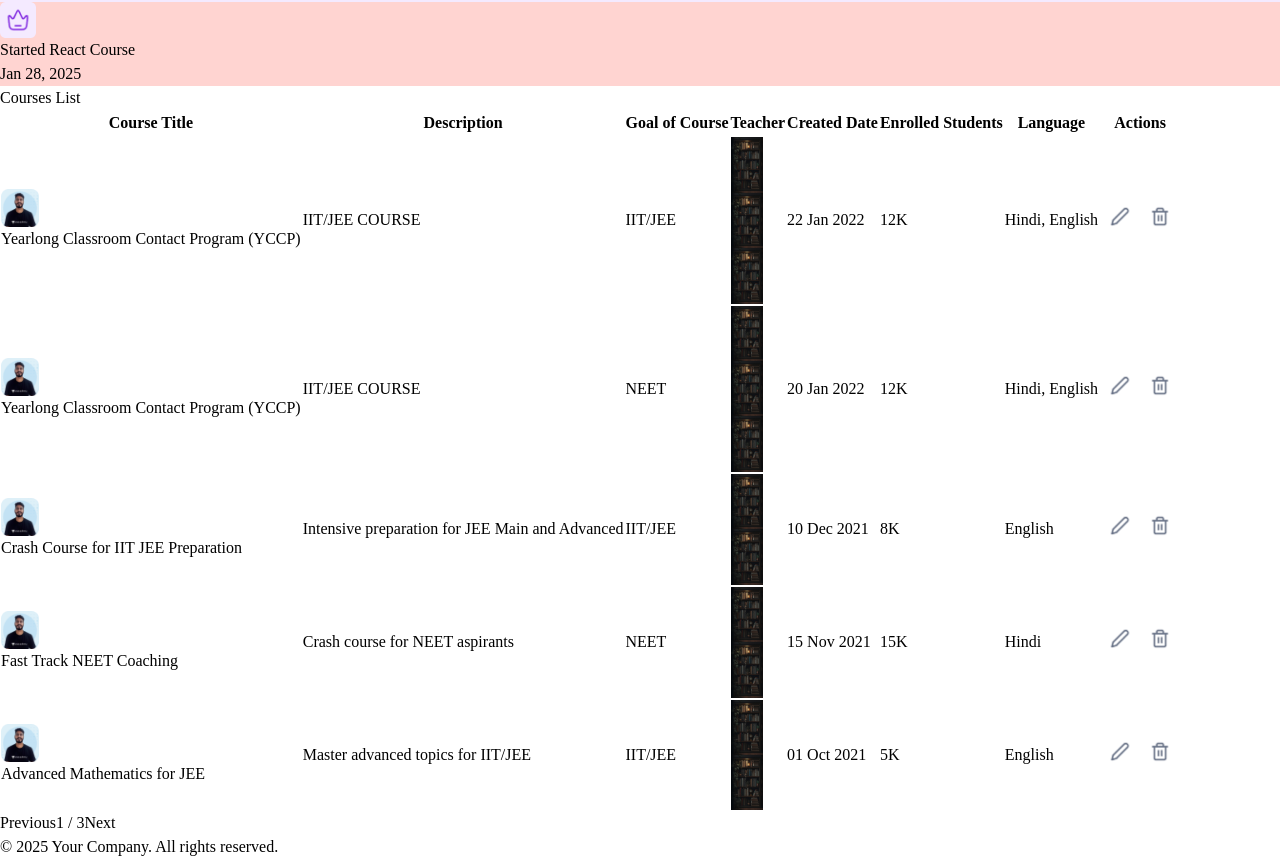
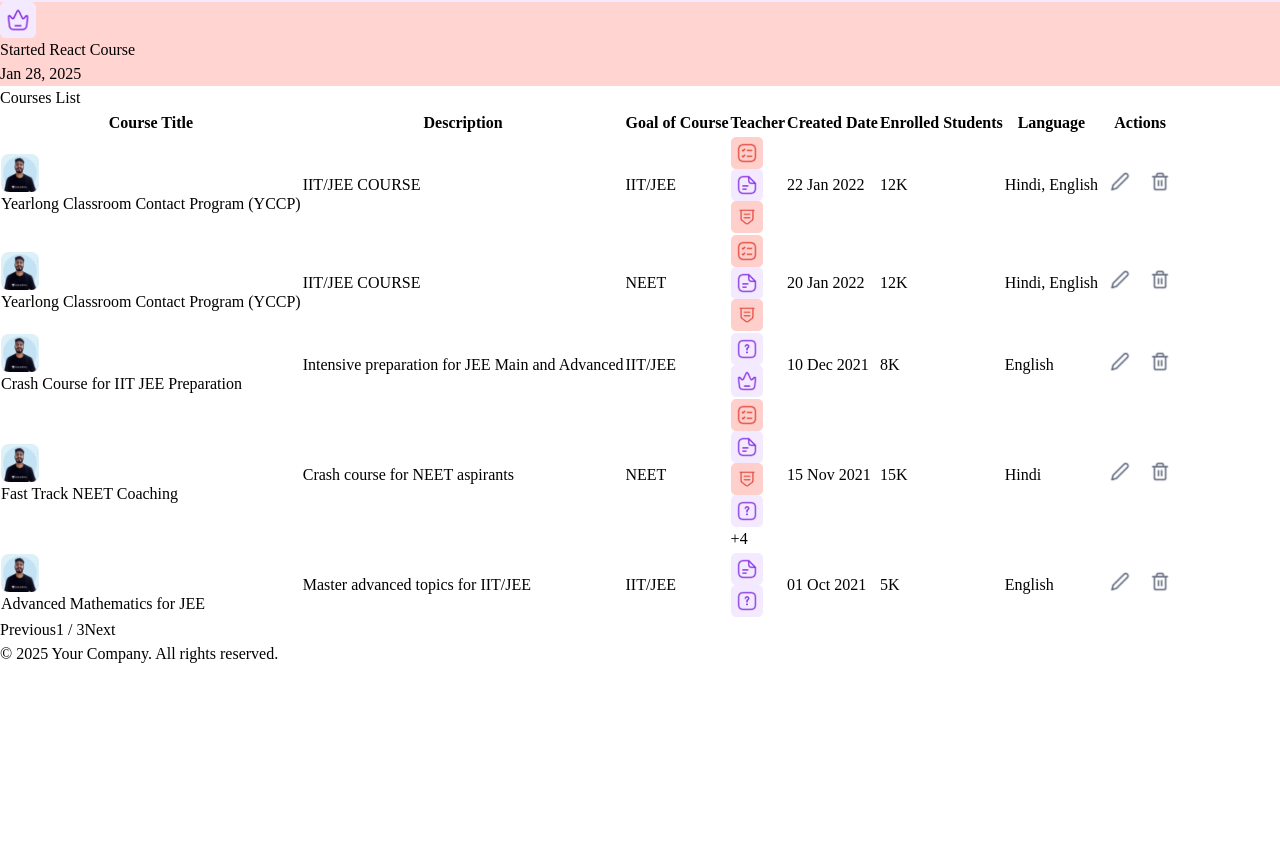
Before and after one commit to Tanmaydeep-Singh/Dashboard, a Next.js app: page / in a window 1280 px wide. Shown: the part 1921-2780 px from the top of the page. After the commit the page ends 2587 px from the top, so only its background shows below. Built offline with nearby package versions, Linux system fonts and the light colour scheme.

Commit message:
dev: added Avatar goup with cunter

```diff
--- /dev/null
+++ b/src/components/Dashboard/CourcesTable/AvatarGroup/index.tsx
@@ -0,0 +1,34 @@
+import React from "react";
+import Image from "next/image";
+
+interface UserAvatarGroupProps {
+  users: string[];
+  maxVisible?: number;
+}
+
+const UserAvatarGroup = ({ users, maxVisible = 4 } : UserAvatarGroupProps) => {
+  const visibleUsers = users.slice(0, maxVisible);
+  const extraCount = users.length - maxVisible;
+
+  return (
+    <div className="flex items-center -space-x-2">
+      {visibleUsers.map((user, index) => (
+        <Image
+          key={index}
+          src={user}
+          width={32}
+          height={32}
+          alt="User Avatar"
+          className="w-8 h-8 rounded-full border-2 border-white shadow-md"
+        />
+      ))}
+      {extraCount > 0 && (
+        <div className="w-8 h-8 flex items-center justify-center bg-gray-300 text-xs font-medium text-gray-700 rounded-full border-2 border-white">
+          +{extraCount}
+        </div>
+      )}
+    </div>
+  );
+};
+
+export default UserAvatarGroup;
--- a/src/components/Dashboard/CourcesTable/courses.json
+++ b/src/components/Dashboard/CourcesTable/courses.json
@@ -3,7 +3,7 @@
     "title": "Yearlong Classroom Contact Program (YCCP)",
     "description": "IIT/JEE COURSE",
     "goal": "IIT/JEE",
-    "teachers": ["/teacher1.jpg", "/teacher2.jpg", "/teacher3.jpg"],
+    "teachers": ["/icons/1.png", "/icons/2.png", "/icons/3.png"],
     "createdDate": "22 Jan 2022",
     "enrolled": "12K",
     "language": "Hindi, English"
@@ -12,7 +12,7 @@
     "title": "Yearlong Classroom Contact Program (YCCP)",
     "description": "IIT/JEE COURSE",
     "goal": "NEET",
-    "teachers": ["/teacher1.jpg", "/teacher2.jpg", "/teacher3.jpg"],
+    "teachers": ["/icons/1.png", "/icons/2.png", "/icons/3.png"],
     "createdDate": "20 Jan 2022",
     "enrolled": "12K",
     "language": "Hindi, English"
@@ -21,7 +21,7 @@
     "title": "Crash Course for IIT JEE Preparation",
     "description": "Intensive preparation for JEE Main and Advanced",
     "goal": "IIT/JEE",
-    "teachers": ["/teacher4.jpg", "/teacher5.jpg"],
+    "teachers": ["/icons/4.png", "/icons/5.png"],
     "createdDate": "10 Dec 2021",
     "enrolled": "8K",
     "language": "English"
@@ -30,7 +30,7 @@
     "title": "Fast Track NEET Coaching",
     "description": "Crash course for NEET aspirants",
     "goal": "NEET",
-    "teachers": ["/teacher3.jpg", "/teacher6.jpg"],
+    "teachers": ["/icons/1.png","/icons/2.png","/icons/3.png", "/icons/4.png","/icons/5.png","/icons/1.png","/icons/2.png","/icons/3.png"],
     "createdDate": "15 Nov 2021",
     "enrolled": "15K",
     "language": "Hindi"
@@ -39,7 +39,7 @@
     "title": "Advanced Mathematics for JEE",
     "description": "Master advanced topics for IIT/JEE",
     "goal": "IIT/JEE",
-    "teachers": ["/teacher2.jpg", "/teacher4.jpg"],
+    "teachers": ["/icons/2.png", "/icons/4.png"],
     "createdDate": "01 Oct 2021",
     "enrolled": "5K",
     "language": "English"
@@ -48,7 +48,7 @@
     "title": "NEET Preparation for Biology",
     "description": "Deep dive into NEET Biology syllabus",
     "goal": "NEET",
-    "teachers": ["/teacher6.jpg", "/teacher7.jpg"],
+    "teachers": ["/icons/1.png", "/icons/2.png"],
     "createdDate": "22 Dec 2021",
     "enrolled": "9K",
     "language": "Hindi, English"
@@ -57,7 +57,7 @@
     "title": "JEE Physics Mastery",
     "description": "In-depth physics concepts for JEE aspirants",
     "goal": "IIT/JEE",
-    "teachers": ["/teacher8.jpg", "/teacher2.jpg"],
+    "teachers": ["/icons/3.png", "/icons/2.png"],
     "createdDate": "5 Jan 2022",
     "enrolled": "7K",
     "language": "English"
@@ -66,7 +66,7 @@
     "title": "Target NEET: Chemistry Focus",
     "description": "Comprehensive NEET chemistry coaching",
     "goal": "NEET",
-    "teachers": ["/teacher9.jpg", "/teacher5.jpg"],
+    "teachers": ["/icons/4.png", "/icons/5.png"],
     "createdDate": "18 Nov 2021",
     "enrolled": "13K",
     "language": "Hindi"
@@ -75,7 +75,7 @@
     "title": "Crash Course for Class 12 Students",
     "description": "Fast-paced revision for Class 12 exams",
     "goal": "Class 12",
-    "teachers": ["/teacher10.jpg", "/teacher11.jpg"],
+    "teachers": ["/icons/5.png", "/icons/1.png"],
     "createdDate": "2 Dec 2021",
     "enrolled": "11K",
     "language": "Hindi, English"
@@ -84,7 +84,7 @@
     "title": "Foundation Program for JEE",
     "description": "Build strong fundamentals for JEE preparation",
     "goal": "IIT/JEE",
-    "teachers": ["/teacher7.jpg", "/teacher8.jpg"],
+    "teachers": ["/icons/2.png", "/icons/3.png"],
     "createdDate": "3 Aug 2021",
     "enrolled": "6K",
     "language": "English"
@@ -93,7 +93,7 @@
     "title": "NEET Pre-Medical Test Preparation",
     "description": "Complete preparation for NEET entrance test",
     "goal": "NEET",
-    "teachers": ["/teacher5.jpg", "/teacher6.jpg"],
+    "teachers": ["/icons/5.png", "/icons/1.png"],
     "createdDate": "25 Sep 2021",
     "enrolled": "14K",
     "language": "Hindi"
@@ -102,7 +102,7 @@
     "title": "Online JEE Coaching",
     "description": "Convenient online coaching for JEE aspirants",
     "goal": "IIT/JEE",
-    "teachers": ["/teacher2.jpg", "/teacher10.jpg"],
+    "teachers": ["/icons/2.png", "/icons/5.png"],
     "createdDate": "1 Jan 2022",
     "enrolled": "18K",
     "language": "English"
@@ -111,7 +111,7 @@
     "title": "Class 11 Physics and Chemistry Course",
     "description": "Strengthen your Physics and Chemistry skills for Class 11",
     "goal": "Class 11",
-    "teachers": ["/teacher4.jpg", "/teacher9.jpg"],
+    "teachers": ["/icons/4.png", "/icons/4.png"],
     "createdDate": "12 Nov 2021",
     "enrolled": "10K",
     "language": "Hindi, English"
@@ -120,7 +120,7 @@
     "title": "IIT/JEE Advanced Intensive Coaching",
     "description": "Advanced strategies for JEE Advanced preparation",
     "goal": "IIT/JEE",
-    "teachers": ["/teacher3.jpg", "/teacher11.jpg"],
+    "teachers": ["/icons/3.png", "/icons/1.png"],
     "createdDate": "28 Sep 2021",
     "enrolled": "9K",
     "language": "English"
--- a/src/components/Dashboard/CourcesTable/index.tsx
+++ b/src/components/Dashboard/CourcesTable/index.tsx
@@ -2,6 +2,7 @@ import React, { useState } from "react";
 import data from "./courses.json";
 import Image from "next/image";
 import Swal from "sweetalert2";
+import UserAvatarGroup from "./AvatarGroup";
 
 interface Course {
   title: string;
@@ -89,9 +90,7 @@ const CoursesTable = () => {
                 <td className="py-4 px-6 text-sm text-gray-700">{course.description}</td>
                 <td className="py-4 px-6 text-sm text-gray-700">{course.goal}</td>
                 <td className="py-4 px-6 text-sm flex space-x-2">
-                  {course.teachers.map((img: string, i: number) => (
-                    <Image key={i} src={"/icons/blob.jpeg"} width={32} height={32} alt="Teacher" className="w-8 h-8 rounded-full border" />
-                  ))}
+                    <UserAvatarGroup users={course.teachers} />
                 </td>
                 <td className="py-4 px-6 text-sm text-gray-700">{course.createdDate}</td>
                 <td className="py-4 px-6 text-sm text-gray-700">{course.enrolled}</td>
```
